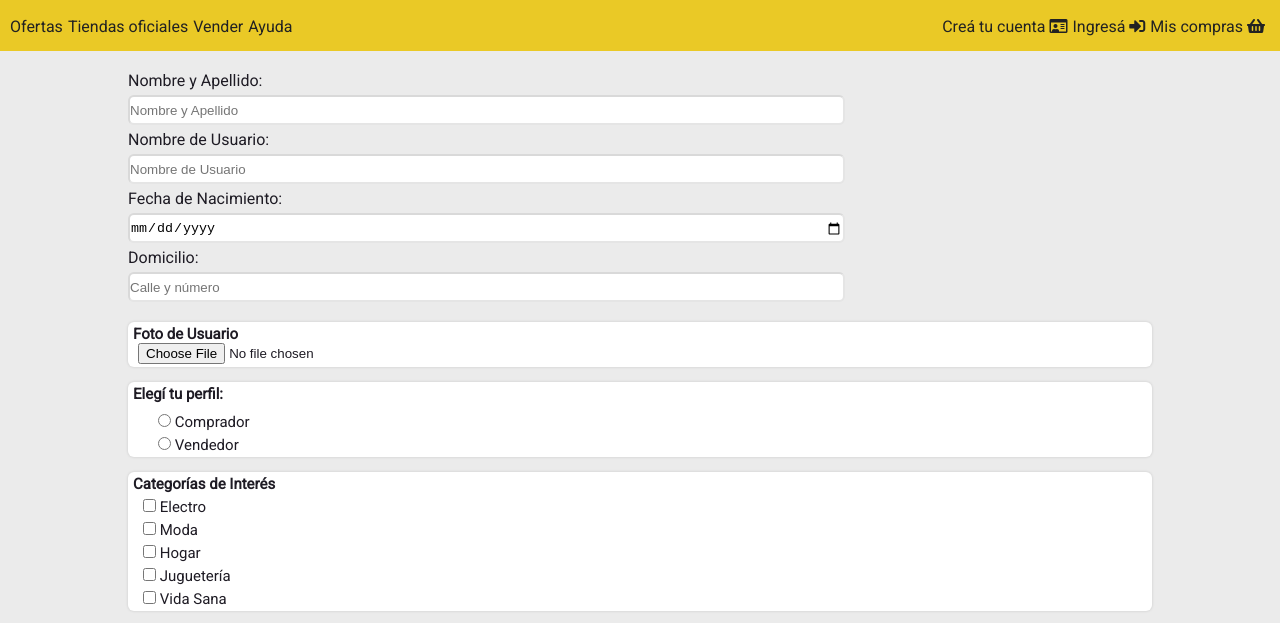
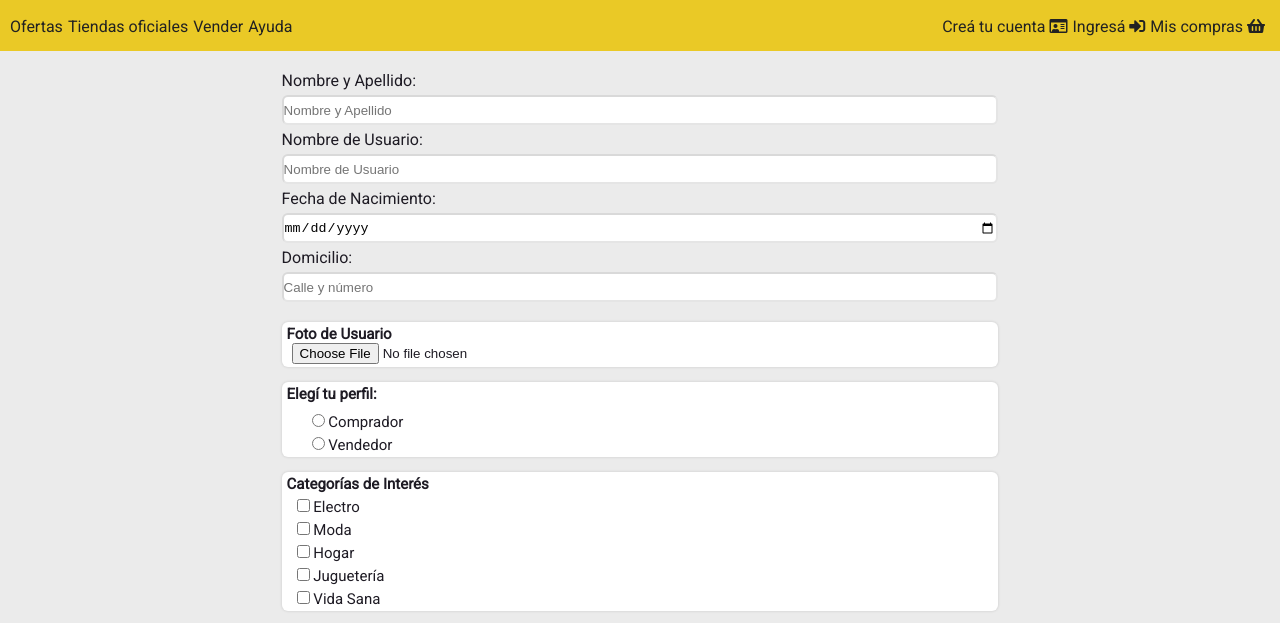
Before and after one commit to RamirezVero/mercado-liebre, a website: page views/register.html in a window 1280 px wide. Shown: the part 111-734 px from the top of the page. Drawn offline with Linux system fonts and the light colour scheme.

Commit message:
arreglé div

```diff
--- a/public/css/reg.css
+++ b/public/css/reg.css
@@ -87,17 +87,11 @@
 }
 
 @media(min-width:769px){
-    /*.campos{
-        position: relative;
-        display: flex;
-        justify-content: space-between;
-        flex-wrap: wrap;
-    }*/
+    .main-form{
+        width: 70%;
+    }
 }
-
-    div{
-        width: 70%;
-    }/*
+    /*
     .input-largo
     .caja, .input-largo{
         width: 45%;
```
